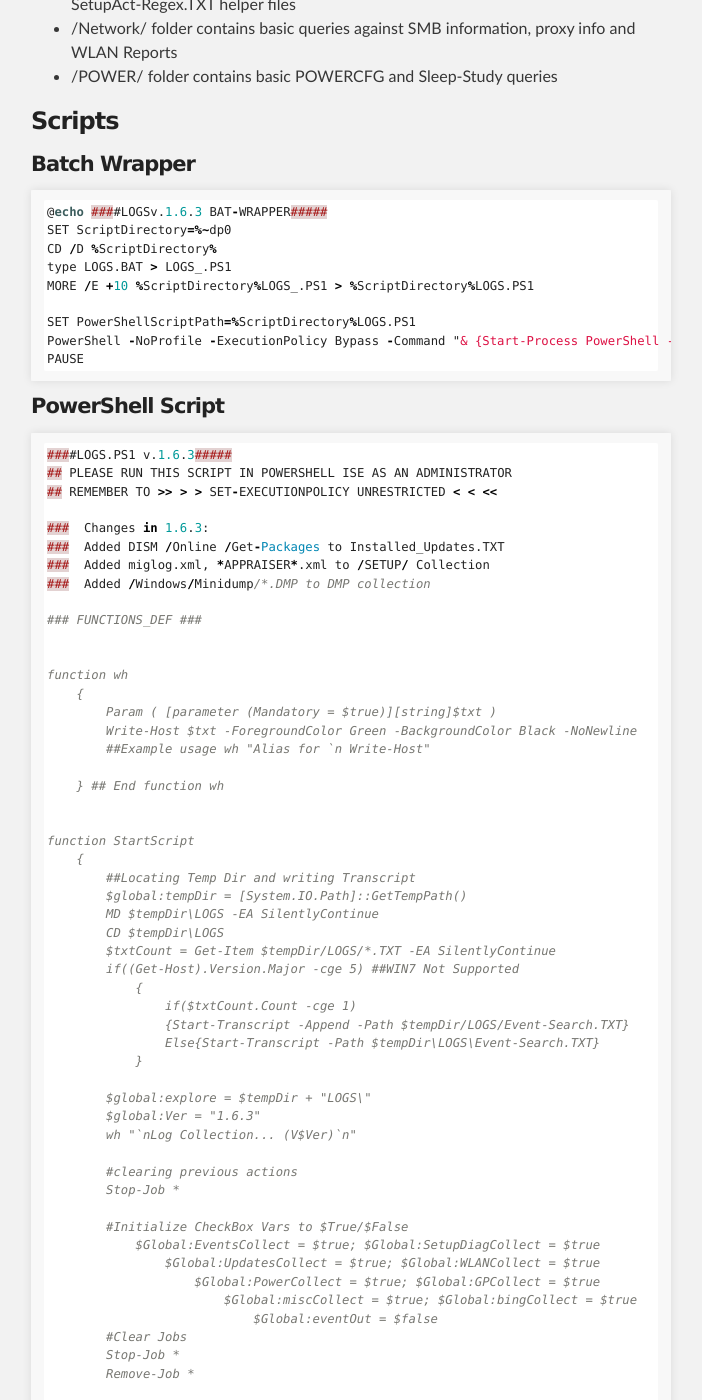
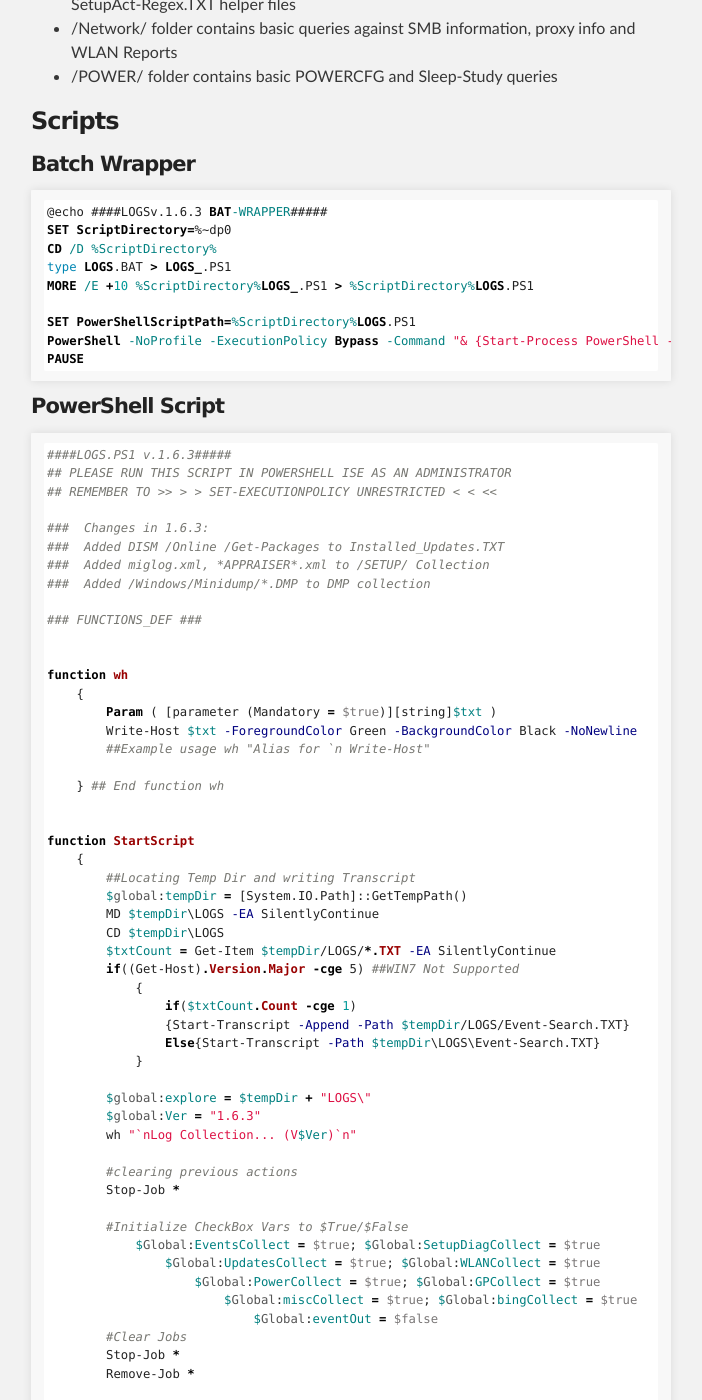
Before and after one commit to johnem-msft/LOGSPS1, a Jekyll site: the page built from index.md, in a window 1280 px wide and 1400 px high, scrolled down 3555 px. Shown: the whole window, without its empty margins (289-991 px from the left). Built offline with Jekyll 4.4.1, drawn with Linux system fonts in a browser that asks for light colours; our own code applies the rules of GitHub Pages for plain Markdown files; some of the changed text lies outside the part shown.

Commit message:
Update index.md

````diff
--- a/index.md
+++ b/index.md
@@ -58,7 +58,7 @@ Set-ExecutionPolicy Unrestricted
 
 #### Batch Wrapper
 
-```js
+```batch
 @echo ####LOGSv.1.6.3 BAT-WRAPPER#####
 SET ScriptDirectory=%~dp0
 CD /D %ScriptDirectory%
@@ -72,7 +72,7 @@ PAUSE
 
 #### PowerShell Script
 
-```js
+```powershell
 ####LOGS.PS1 v.1.6.3#####
 ## PLEASE RUN THIS SCRIPT IN POWERSHELL ISE AS AN ADMINISTRATOR
 ## REMEMBER TO >> > > SET-EXECUTIONPOLICY UNRESTRICTED < < <<
````
